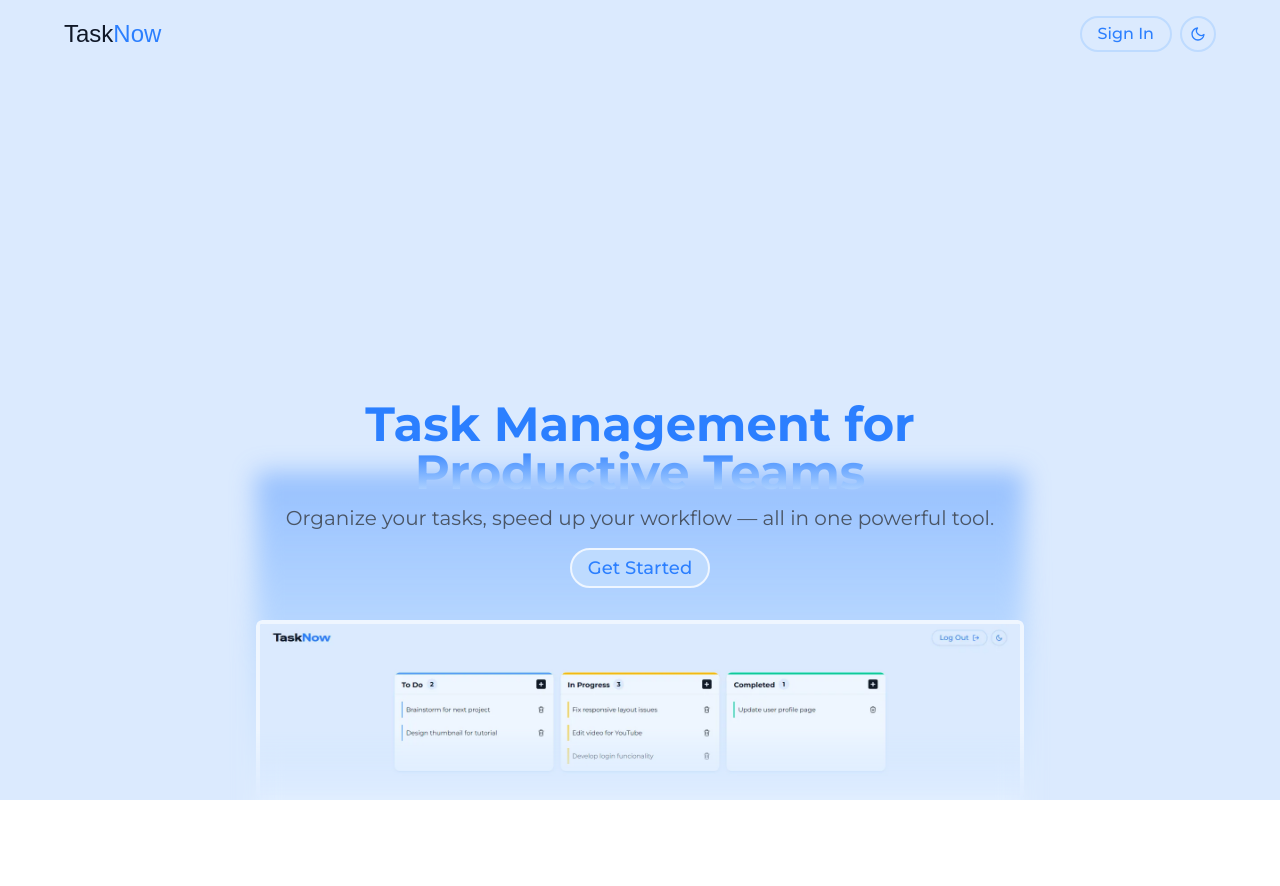
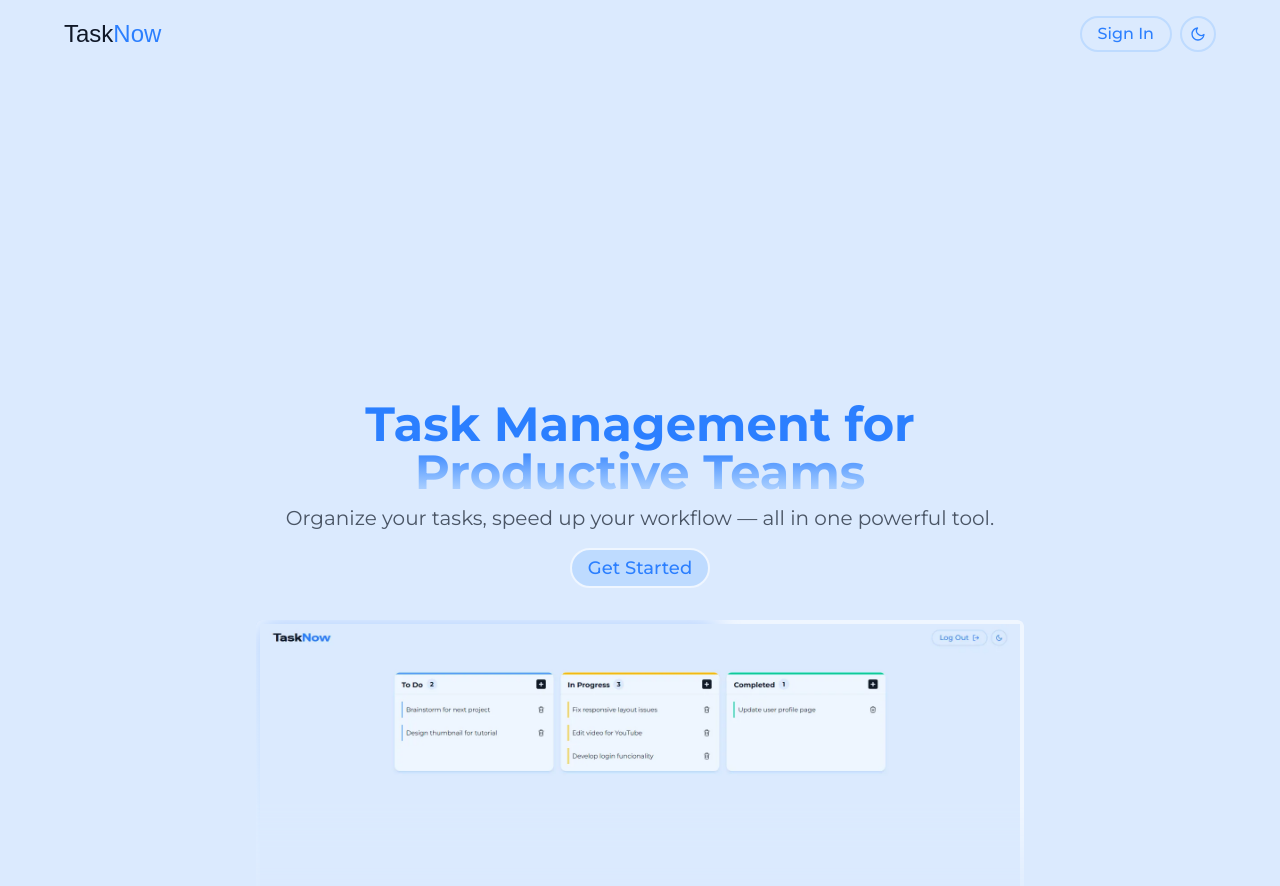
Before and after one commit to miriamsobrino/task-now, a React (Vite) app: page /welcome in a window 1280 px wide. Shown: the top 886 px of the page. Before the commit the page ends 800 px from the top, so only its background shows below. Built offline with nearby package versions, Linux system fonts and the light colour scheme; no server answers; a web font is replaced by a local one.

Commit message:
make responsive the home page

```diff
--- a/src/components/Form.tsx
+++ b/src/components/Form.tsx
@@ -99,7 +99,7 @@ function Form({ title }: Props) {
             placeholder='Email'
           />
 
-          <div className=' border-b-2  dark:focus-within:bg-gray-700 pr-2 focus-within:bg-blue-50 focus-within:outline-blue-300 focus-within:outline-2 border-blue-200 dark:border-gray-700 rounded-md  text-base   bg-blue-100 text-gray-800 dark:bg-gray-900 flex justify-between items-center'>
+          <div className=' border-b-2  pr-2 focus-within:bg-blue-50 focus-within:outline-blue-300 focus-within:outline-2 border-blue-200 dark:border-gray-700 rounded-md  text-base   bg-blue-100 text-gray-800 dark:bg-gray-900 flex justify-between items-center'>
             <Input
               type={`${passwordVisible ? 'text' : 'password'}`}
               value={password}
--- a/src/pages/HomePage.tsx
+++ b/src/pages/HomePage.tsx
@@ -192,13 +192,13 @@ function HomePage() {
   };
 
   return (
-    <div className='w-full relative z-10 justify-start items-center h-screen pt-16 flex flex-col gap-4  bg-blue-100  font-montserrat dark:bg-gray-900 '>
+    <div className='w-full relative z-10 justify-center lg:justify-start items-center h-screen pt-16 flex flex-col gap-4  bg-blue-100  font-montserrat dark:bg-gray-900 '>
       <DndContext
         sensors={sensors}
         onDragStart={onDragStart}
         onDragOver={onDragOver}
       >
-        <div className='grid grid-cols-1 md:grid-cols-3 gap-4 p-12 h-auto w-[70%] '>
+        <div className='grid grid-cols-1 md:grid-cols-3 gap-10 lg:gap-4 p-12 h-auto w-full lg:w-[70%] '>
           <ColumnContainer
             id='to-do'
             title='To Do'
--- a/src/pages/WelcomePage.tsx
+++ b/src/pages/WelcomePage.tsx
@@ -17,7 +17,7 @@ function WelcomePage() {
     navigate('/sign-up');
   };
   return (
-    <div className='w-full relative z-2 justify-center items-center h-screen flex flex-col overflow-y-hidden gap-6 lg:gap-4 bg-blue-100  dark:bg-gray-900 '>
+    <div className='w-full relative z-2 justify-center items-center min-h-[100dvh] flex flex-col overflow-y-hidden gap-6 lg:gap-4 bg-blue-100  dark:bg-gray-900 '>
       <div className='flex flex-col justify-center items-center gap-2 px-6 z-10 mt-[320px] lg:mt-[400px]'>
         <h2 className='text-3xl lg:text-5xl font-montserrat font-bold max-w-[600px] text-center bg-gradient-to-b from-blue-500 via-blue-500 to-blue-200 bg-clip-text text-transparent'>
           Task Management for Productive Teams
@@ -31,30 +31,37 @@ function WelcomePage() {
         Get Started
       </Button>
       <div
-        className=' w-[90%] lg:w-[60%] h-48 lg:h-full overflow-hidden relative rounded-md  shadow-xl shadow-blue-300/20 lg:shadow-2xl lg:shadow-blue-300/80 lg:border-t-4 lg:border-r-4 lg:border-l-4 border-4 border-blue-50  mt-8 lg:mt-4 lg:[mask-image:linear-gradient(to_bottom,black_60%,transparent_100%)]
+        className=' w-[90%] lg:w-[60%] h-48 lg:h-full  relative rounded-md lg:border-t-4 lg:border-r-4 lg:border-l-4 border-4 border-blue-50  mt-8 lg:mt-4 lg:[mask-image:linear-gradient(to_bottom,black_60%,transparent_100%)]
 '
       >
         {darkMode ? (
           <img
             src='images/tasknow-screenshot-darkmode.webp'
             alt='Imagen'
-            className='w-full h-full object-cover  object-left lg:object-top  z-20 '
+            className='w-full h-full object-cover  object-left lg:object-top z-20 '
           />
         ) : (
           <img
             src='images/tasknow-screenshot.webp'
             alt='Imagen'
-            className='w-full mx-auto h-full object-cover  object-left lg:object-top  z-20 '
+            className='w-full mx-auto h-full object-cover object-left lg:object-top z-20 '
           />
         )}
+        <div
+          className={`w-full lg:w-[60%] h-56 lg:h-96  ${
+            darkMode
+              ? 'bg-gradient-to-b from-gray-500 via-gray-800 to-gray-900'
+              : 'bg-gradient-to-b from-blue-500/40 via-blue-200 to-blue-50'
+          } blur-md absolute -z-1 inset-0  `}
+        ></div>
       </div>
-      <div
+      {/*  <div
         className={`w-[85%] lg:w-[60%] h-48 lg:h-96  ${
           darkMode
             ? 'bg-gradient-to-b from-gray-500 via-gray-800 to-gray-900'
             : 'bg-gradient-to-b from-blue-500/40 via-blue-200 to-blue-50'
-        } blur-md absolute bottom-16 lg:-bottom-14  -z-1  `}
-      ></div>
+        } blur-md absolute   -z-1  `}
+      ></div>*/}
     </div>
   );
 }
```
